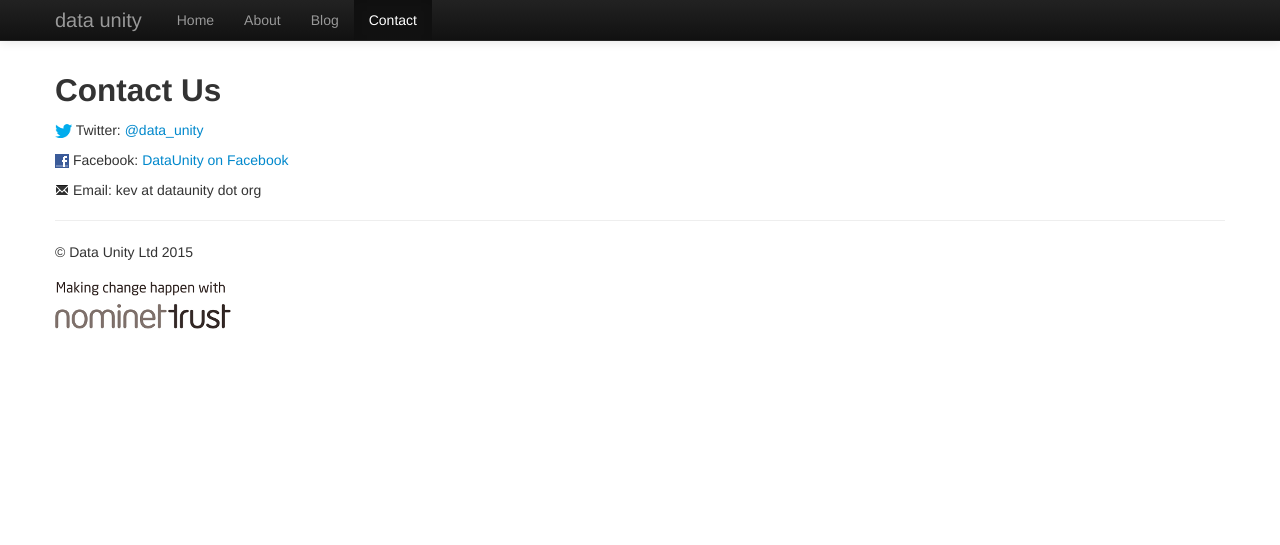
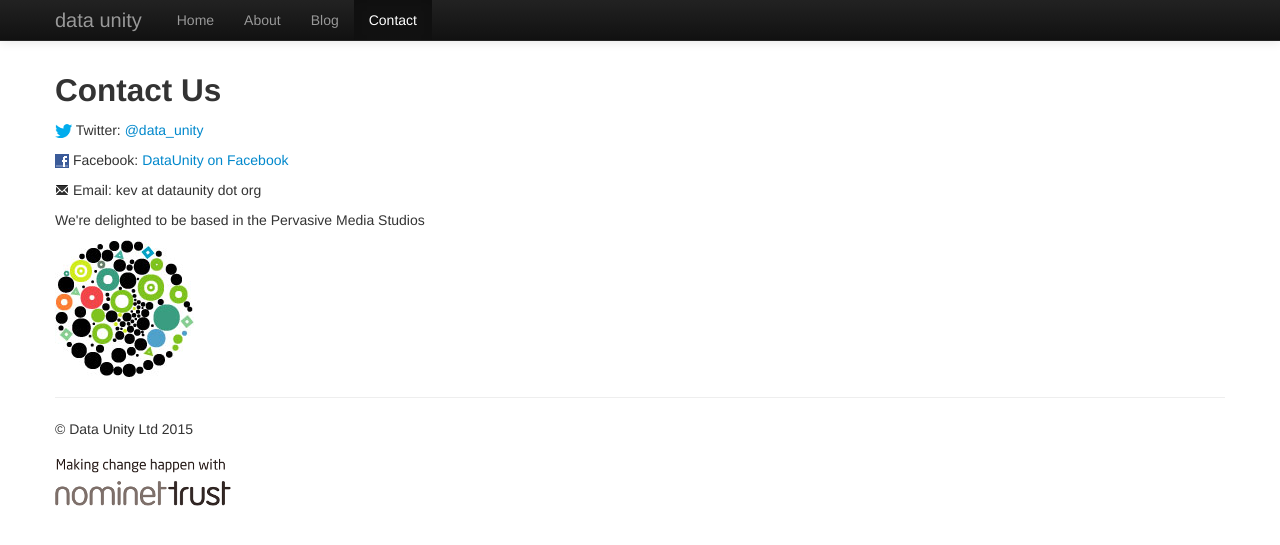
Before and after one commit to dataunity/dataunitysitepublic, a Jekyll site: the page contact.html, which Jekyll copies as it is, in a window 1280 px wide. Shown: the top 545 px of the page. Built offline with Jekyll 4.4.1, drawn with Linux system fonts in a browser that asks for light colours.

Commit message:
Add reference to Pervasive Media Studio.

```diff
--- a/contact.html
+++ b/contact.html
@@ -97,6 +97,15 @@
 		<p>
 			<i class="icon-envelope"></i> Email: kev at dataunity dot org
 		</p>
+    <p>
+      We're delighted to be based in the Pervasive Media Studios
+
+    </p>
+    <p>
+      <a href="http://www.watershed.co.uk/pmstudio/" target="_blank">
+        <img src="/static/images/logos/pmstudio-logo.jpg" alt="Pervasive Media Studio Logo"/>
+      </a>
+    </p>
 
 
       <hr>
```
Also changed, not shown: static/images/logos/pmstudio-logo.jpg (added).
